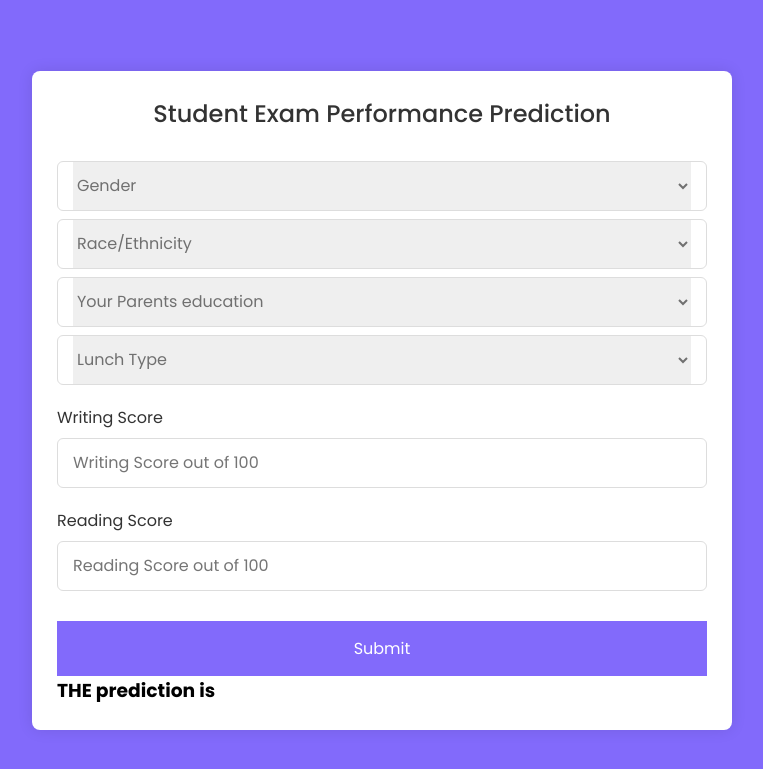
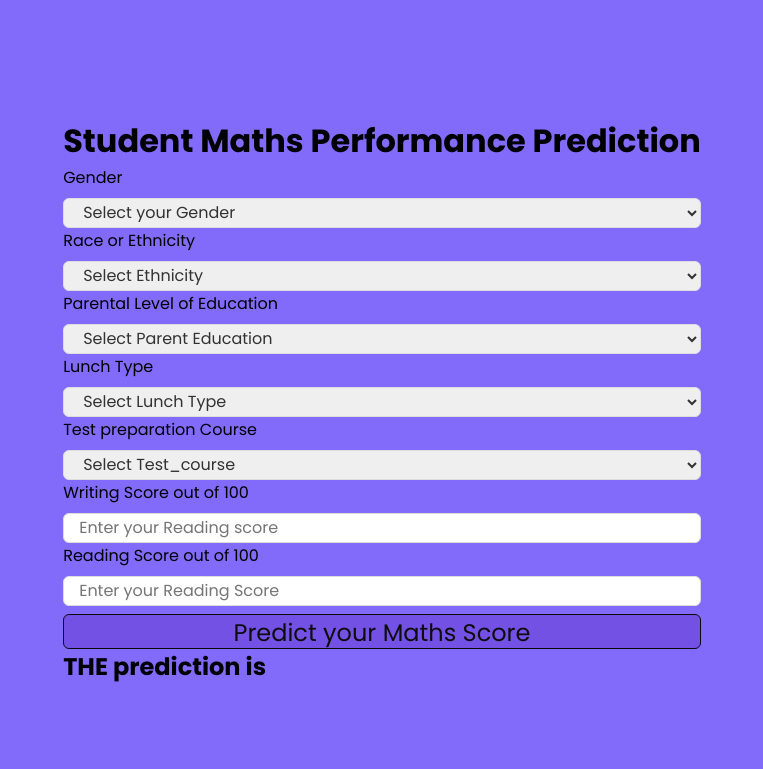
Before and after one commit to Vanshikajain2721/MLOPS, a Flask app: page /predictdata in a window 1280 px wide. Shown: the top 769 px of the page, without its empty margins (258-1021 px from the left). Run offline with Flask 3, Linux system fonts and the light colour scheme.

Commit message:
Deployment

```diff
--- a/application.py
+++ b/application.py
@@ -35,8 +35,9 @@ def predict_datapoint():
 
         predict_pipeline=PredictPipeline()
         results=predict_pipeline.predict(pred_df)
-        return render_template('home.html',results=results[0])
+        result=render_template('home.html',results=results[0])
+        return result
 
 
 if __name__=="__main__":
-    app.run(host="0.0.0.0")
+    app.run(host="0.0.0.0", debug=True)
--- a/static/style.css
+++ b/static/style.css
@@ -27,105 +27,46 @@ button {
   background: #7451e5;
 }
 button:hover {
-  background: rgb(131, 69, 230);
+  background: rgb(110, 48, 210);
 }
-.container {
+
+.form,select,.form-control{
+  accent-color: rgb(130, 106, 251);
+  cursor: pointer;
   position: relative;
-  max-width: 700px;
-  width: 100%;
-  background: #fff;
-  padding: 25px;
-  border-radius: 8px;
-  box-shadow: 0 0 15px rgba(0, 0, 0, 0.1);
-}
-.container header {
-  font-size: 1.5rem;
-  color: #333;
-  font-weight: 500;
-  text-align: center;
-}
-.container .form {
-  margin-top: 30px;
-}
-.form .input-box {
-  width: 100%;
-  margin-top: 20px;
-}
-.input-box label {
-  color: #333;
-}
-.form :where(.input-box input, .select-box) {
-  position: relative;
-  height: 50px;
+  height: 30px;
   width: 100%;
   outline: none;
   font-size: 1rem;
-  color: #707070;
+  color: #323232;
   margin-top: 8px;
   border: 1px solid #ddd;
   border-radius: 6px;
   padding: 0 15px;
 }
-.input-box input:focus {
-  box-shadow: 0 1px 0 rgba(0, 0, 0, 0.1);
-}
-.form .column {
-  display: flex;
-  column-gap: 15px;
-}
-.form .gender-box {
-  margin-top: 20px;
-}
-.gender-box h3 {
-  color: #333;
-  font-size: 1rem;
-  font-weight: 400;
-  margin-bottom: 8px;
-}
-.form :where(.gender-option, .gender) {
-  display: flex;
-  align-items: center;
-  column-gap: 50px;
-  flex-wrap: wrap;
-}
-.form .gender {
-  column-gap: 5px;
-}
-.gender input {
+
+
+.btn-primary {
   accent-color: rgb(130, 106, 251);
-}
-.form :where(.gender input, .gender label) {
   cursor: pointer;
-}
-.gender label {
-  color: #707070;
-}
-.address :where(input, .select-box) {
-  margin-top: 15px;
-}
-.select-box select {
-  height: 100%;
+  position: relative;
+  height: 35px;
   width: 100%;
   outline: none;
-  border: none;
-  color: #707070;
-  font-size: 1rem;
+  font-size: 1.5rem;
+  color:#0e0d0d;
+  margin-top: 8px;
+  border: 1px solid #0a0a0a;
+  border-radius: 6px;
+  padding: 0 15px;
+  background-color: #7451e5;
 }
-.form button {
-  height: 55px;
-  width: 100%;
-  color: #fff;
-  font-size: 1rem;
-  font-weight: 400;
-  margin-top: 30px;
-  border: none;
-  cursor: pointer;
-  transition: all 0.2s ease;
-  background: rgb(130, 106, 251);
+.btn-primary:hover {
+  background: rgb(110, 48, 210);
 }
-.form button:hover {
-  background: rgb(88, 56, 250);
-}
+.btn-block { width: 100%; }
+
+
 /*Responsive*/
 @media screen and (max-width: 500px) {
   .form .column {
--- a/templates/home.html
+++ b/templates/home.html
@@ -7,12 +7,15 @@
         <link rel="stylesheet" type= "text/css" href="{{ url_for('static', filename='style.css') }}" >
         </head>
 <body>
-            <section class="container">
-                <header>Student Exam Performance Prediction</header>
-                <form action="#" class="form">
-                    <div class="select-box">
-                        <select name="gender">
-                            <option hidden>Gender</option>
+    <div class="login">
+       <form action="{{ url_for('predict_datapoint')}}" method="post">
+        <h1>
+            <legend>Student Maths Performance Prediction</legend>
+        </h1>
+        <div class="mb-3">
+            <label class="form-label">Gender</label>
+            <select class="form-control" name="gender" placeholder="Enter you Gender" required>
+                <option class="placeholder" selected disabled value="">Select your Gender</option>
                 <option value="male">
                     Male
                 </option>
@@ -21,10 +24,10 @@
                 </option>
             </select>
         </div>
-
-                      <div class="select-box">
-                        <select name="ethnicity">
-                            <option hidden>Race/Ethnicity</option>
+        <div class="mb-3">
+            <label class="form-label">Race or Ethnicity</label>
+            <select class="form-control" name="ethnicity" placeholder="Enter you ethnicity" required>
+                <option class="placeholder" selected disabled value="">Select Ethnicity</option>
                 <option value="group A">
                     Group A
                 </option>
@@ -42,10 +45,11 @@
                 </option>
             </select>
         </div>
-
-                      <div class="select-box">
-                        <select name="parental_level_of_education">
-                            <option hidden>Your Parents education</option>
+        <div class="mb-3">
+            <label class="form-label">Parental Level of Education</label>
+            <select class="form-control" name="parental_level_of_education"
+                placeholder="Enter you Parent Education" required>
+                <option class="placeholder" selected disabled value="">Select Parent Education</option>
                 <option value="associate's degree">
                     associate's degree
                 </option>
@@ -66,10 +70,10 @@
                 </option>
             </select>
         </div>
-
-                      <div class="select-box">
-                        <select name="lunch" >
-                            <option hidden>Lunch Type</option>
+        <div class="mb-3">
+            <label class="form-label">Lunch Type</label>
+            <select class="form-control" name="lunch" placeholder="Enter you Lunch" required>
+                <option class="placeholder" selected disabled value="">Select Lunch Type</option>
                 <option value="free/reduced">
                     free/reduced
                 </option>
@@ -78,22 +82,35 @@
                 </option>
             </select>
         </div>
-
-                    <div class="input-box">
-                        <label>Writing Score</label>
-                        <input type="number" placeholder="Writing Score out of 100" required />
+        <div class="mb-3">
+            <label class="form-label">Test preparation Course</label>
+            <select class="form-control" name="test_preparation_course" placeholder="Enter you Course"
+                required>
+                <option class="placeholder" selected disabled value="">Select Test_course</option>
+                <option value="none">
+                    None
+                </option>
+                <option value="completed">
+                    Completed
+                </option>
+            </select>
         </div>
-
-                    <div class="input-box">
-                        <label>Reading Score</label>
-                        <input type="number" placeholder="Reading Score out of 100" required />
+        <div class="mb-3">
+            <label class="form-label">Writing Score out of 100</label>
+            <input class="form-control" type="number" name="reading_score"
+                placeholder="Enter your Reading score" min='0' max='100' />
         </div>
-
-                    <button>Submit</button>
+        <div class="mb-3">
+            <label class="form-label">Reading Score out of 100</label>
+            <input class="form-control" type="number" name="writing_score"
+                placeholder="Enter your Reading Score" min='0' max='100' />
+        </div>
+        <div class="mb-3">
+            <input class="btn btn-primary" type="submit" value="Predict your Maths Score" required />
+        </div>
     </form>
-                <h3>
+    <h2>
        THE  prediction is {{results}}
-                </h3>
-            </section>
-        </body>
+    </h2>
+   <body>
     </html>
```
Also changed, not shown: 1 other file. Lines whose indentation alone changed are shown as unchanged.
